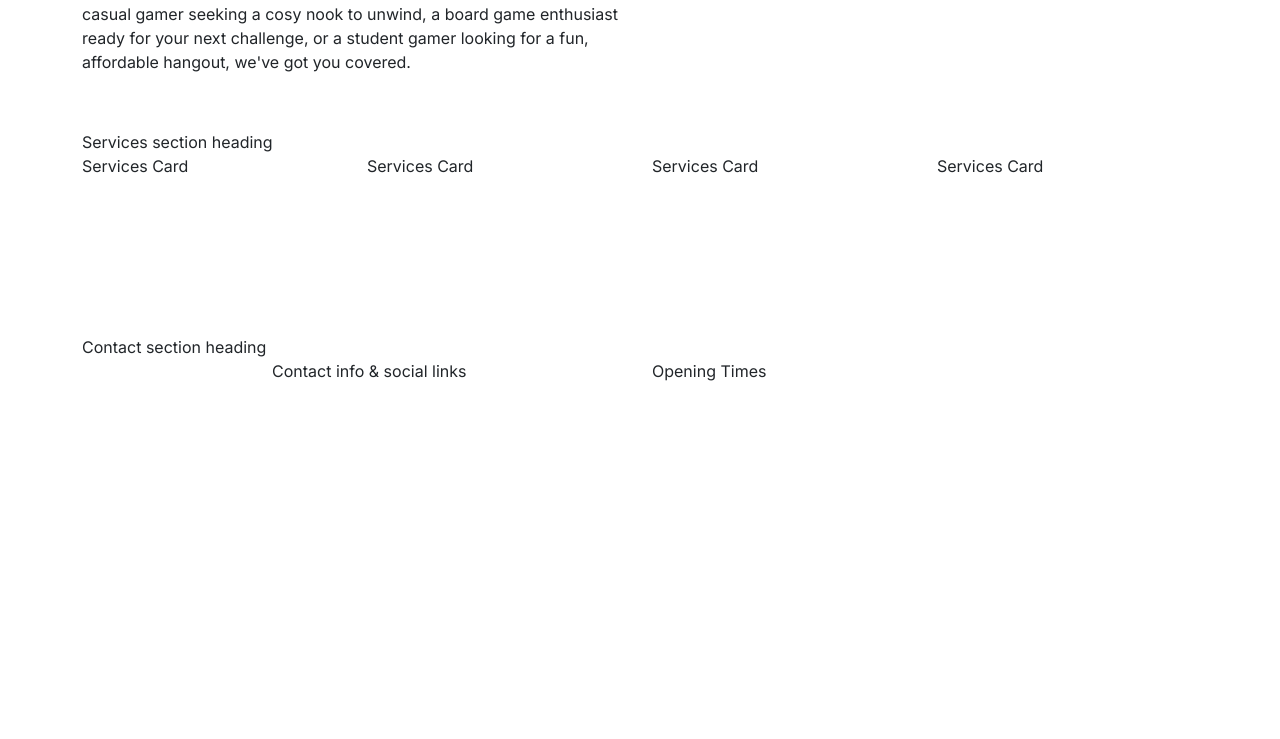
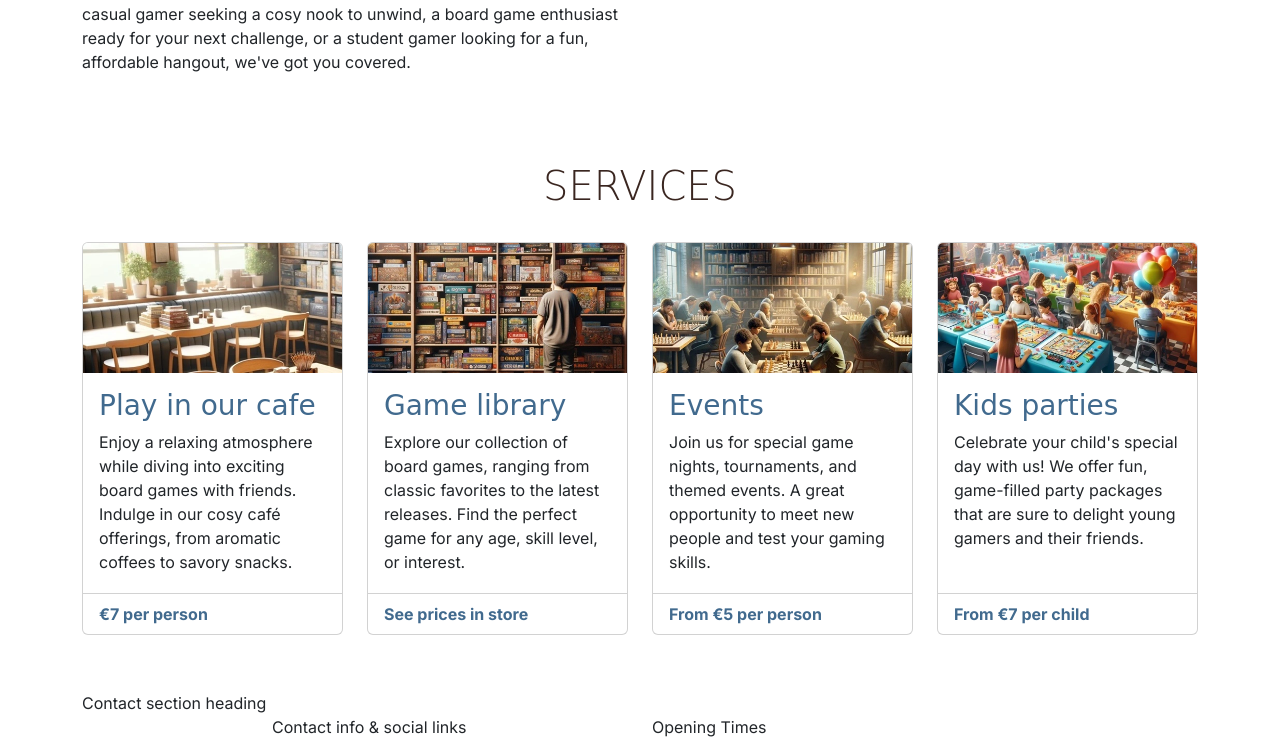
Before and after one commit to adeomosanya-coding/boardwalk-games, a plain HTML site: page index.html in a window 1280 px wide. Shown: the part 417-1156 px from the top of the page. Before the commit the page ends 800 px from the top, so only its background shows below. Drawn offline with nearby package versions, Linux system fonts and the light colour scheme; a web font is replaced by a local one.

Commit message:
Finish styling the services section

```diff
--- a/assets/css/styles.css
+++ b/assets/css/styles.css
@@ -22,7 +22,15 @@ h2,
 h3 {
     font-family: var(--secondary-font);
     color: var(--primary-color);
+}
+
+h1,
+h2 {
     text-transform: uppercase;
+}
+
+h2 {
+    margin-bottom: 2rem;
 }
 
 .sub-heading-color {
@@ -48,6 +56,17 @@ h3 {
     font-family: var(--secondary-font);
 }
 
+/* Services */
+#services .card-footer {
+    font-weight: bold;
+    color: var(--highlight-color);
+    background-color: transparent;
+}
+
+#services .card {
+    margin-bottom: 1.5rem;
+}
+
 /* Grid visualisation CSS for testing */
 
 /* .container,
@@ -59,3 +78,37 @@ h3 {
     border: 2px solid #ffffff;
     background-color: #d3d3d3;
 } */
+
+/* Media queries */
+
+/* Medium devices (tablets, 768px and up) */
+@media screen and (min-width: 768px) {
+    /* Make all service cards same height for consistency */
+    #services .card-body {
+        min-height: 195px;
+    }
+}
+
+/* Large devices (small laptops, 992px and up) */
+@media screen and (min-width: 992px) {
+    /* Make all service cards same height for consistency */
+    #services .card-body {
+        min-height: auto;
+    }
+}
+
+/* Extra Large devices (laptops, 1200px and up) */
+@media screen and (min-width: 1200px) {
+    /* Make all service cards same height for consistency */
+    #services .card-body {
+        min-height: 220px;
+    }
+}
+
+/* Extra Extra Large devices (laptops, 1400px and up) */
+@media screen and (min-width: 1400px) {
+    /* Make all service cards same height for consistency */
+    #services .card-body {
+        min-height: 195px;
+    }
+}
--- a/index.html
+++ b/index.html
@@ -99,22 +99,46 @@
           >
             <div class="carousel-inner">
               <div class="carousel-item active">
-                <img src="assets/images/boardwalk-games-carousel-image-1.webp" class="d-block w-100" alt="The inside of Boardwalk Games with bookshelves filled with boardgames, and wooden tables to play at" />
+                <img
+                  src="assets/images/boardwalk-games-carousel-image-1.webp"
+                  class="d-block w-100"
+                  alt="The inside of Boardwalk Games with bookshelves filled with boardgames, and wooden tables to play at"
+                />
               </div>
               <div class="carousel-item">
-                <img src="assets/images/boardwalk-games-carousel-image-2.webp" class="d-block w-100" alt="The inside of Boardwalk Games with bookshelves filled with boardgames, and wooden tables to play at" />
+                <img
+                  src="assets/images/boardwalk-games-carousel-image-2.webp"
+                  class="d-block w-100"
+                  alt="The inside of Boardwalk Games with bookshelves filled with boardgames, and wooden tables to play at"
+                />
               </div>
               <div class="carousel-item">
-                <img src="assets/images/boardwalk-games-carousel-image-3.webp" class="d-block w-100" alt="The inside of Boardwalk Games with bookshelves filled with boardgames, and wooden tables to play at" />
+                <img
+                  src="assets/images/boardwalk-games-carousel-image-3.webp"
+                  class="d-block w-100"
+                  alt="The inside of Boardwalk Games with bookshelves filled with boardgames, and wooden tables to play at"
+                />
               </div>
               <div class="carousel-item">
-                <img src="assets/images/boardwalk-games-carousel-image-4.webp" class="d-block w-100" alt="The back-room at Boardwalk Games set up for a Dungeons and Dragons evening" />
+                <img
+                  src="assets/images/boardwalk-games-carousel-image-4.webp"
+                  class="d-block w-100"
+                  alt="The back-room at Boardwalk Games set up for a Dungeons and Dragons evening"
+                />
               </div>
               <div class="carousel-item">
-                <img src="assets/images/boardwalk-games-carousel-image-5.webp" class="d-block w-100" alt="A cup of steaming coffee on a wooden table, some playing cards, and a notebook." />
+                <img
+                  src="assets/images/boardwalk-games-carousel-image-5.webp"
+                  class="d-block w-100"
+                  alt="A cup of steaming coffee on a wooden table, some playing cards, and a notebook."
+                />
               </div>
               <div class="carousel-item">
-                <img src="assets/images/boardwalk-games-carousel-image-6.webp" class="d-block w-100" alt="Students playing a card game at Boardwalk Games" />
+                <img
+                  src="assets/images/boardwalk-games-carousel-image-6.webp"
+                  class="d-block w-100"
+                  alt="Students playing a card game at Boardwalk Games"
+                />
               </div>
             </div>
             <button
@@ -149,13 +173,88 @@
     <!-- main element to hold all key sections of the home page. It is not part of grid structure -->
     <main>
       <!-- Services section -->
-      <section class="container">
+      <section id="services" class="container section">
         <div class="row">
-          <div class="col-12">Services section heading</div>
-          <div class="col-12 col-md-6 col-xl-3">Services Card</div>
-          <div class="col-12 col-md-6 col-xl-3">Services Card</div>
-          <div class="col-12 col-md-6 col-xl-3">Services Card</div>
-          <div class="col-12 col-md-6 col-xl-3">Services Card</div>
+          <div class="col-12 text-center">
+            <h2 class="display-6">Services</h2>
+          </div>
+          <div class="col-12 col-md-6 col-xl-3">
+            <div class="card">
+              <img
+                src="assets/images/services-1.webp"
+                class="card-img-top"
+                alt="Boardwalk games cafe table by a window, stacks of boardgames can be seen on the table"
+              />
+              <div class="card-body">
+                <h3 class="card-title sub-heading-color">Play in our cafe</h3>
+                <p class="card-text">
+                  Enjoy a relaxing atmosphere while diving into exciting board
+                  games with friends. Indulge in our cosy café offerings, from
+                  aromatic coffees to savory snacks.
+                </p>
+              </div>
+              <div class="card-footer">
+                <p class="mb-0">€7 per person</p>
+              </div>
+            </div>
+          </div>
+          <div class="col-12 col-md-6 col-xl-3">
+            <div class="card">
+              <img
+                src="assets/images/services-2.webp"
+                class="card-img-top"
+                alt="Board games stacked in bookshelves, a man can be seen browsing the shelves"
+              />
+              <div class="card-body">
+                <!-- bootstrap cards come as h5 by default, changed to h3 to fit project heading hierarchy -->
+                <h3 class="card-title sub-heading-color">Game library</h3>
+                <p class="card-text">
+                  Explore our collection of board games, ranging from classic
+                  favorites to the latest releases. Find the perfect game for
+                  any age, skill level, or interest.
+                </p>
+              </div>
+              <div class="card-footer">
+                <p class="mb-0">See prices in store</p>
+              </div>
+            </div>
+          </div>
+          <div class="col-12 col-md-6 col-xl-3">
+            <div class="card">
+              <img src="assets/images/services-3.webp" class="card-img-top" />
+              <div class="card-body">
+                <h3 class="card-title sub-heading-color">Events</h3>
+                <p class="card-text">
+                  Join us for special game nights, tournaments, and themed
+                  events. A great opportunity to meet new people and test your
+                  gaming skills.
+                </p>
+              </div>
+              <div class="card-footer">
+                <p class="mb-0">From €5 per person</p>
+              </div>
+            </div>
+          </div>
+          <div class="col-12 col-md-6 col-xl-3">
+            <div class="card">
+              <img
+                src="assets/images/services-4.webp"
+                class="card-img-top"
+                alt="A kids party being held at Boardwalk Games"
+              />
+              <div class="card-body">
+                <h3 class="card-title sub-heading-color">Kids parties</h3>
+                <p class="card-text">
+                  Celebrate your child's special day with us! We offer fun,
+                  game-filled party packages that are sure to delight young
+                  gamers and their friends.
+                </p>
+              </div>
+              <div class="card-footer">
+                <p class="mb-0">From €7 per child</p>
+              </div>
+            </div>
+          </div>
         </div>
       </section>
     </main>
```
